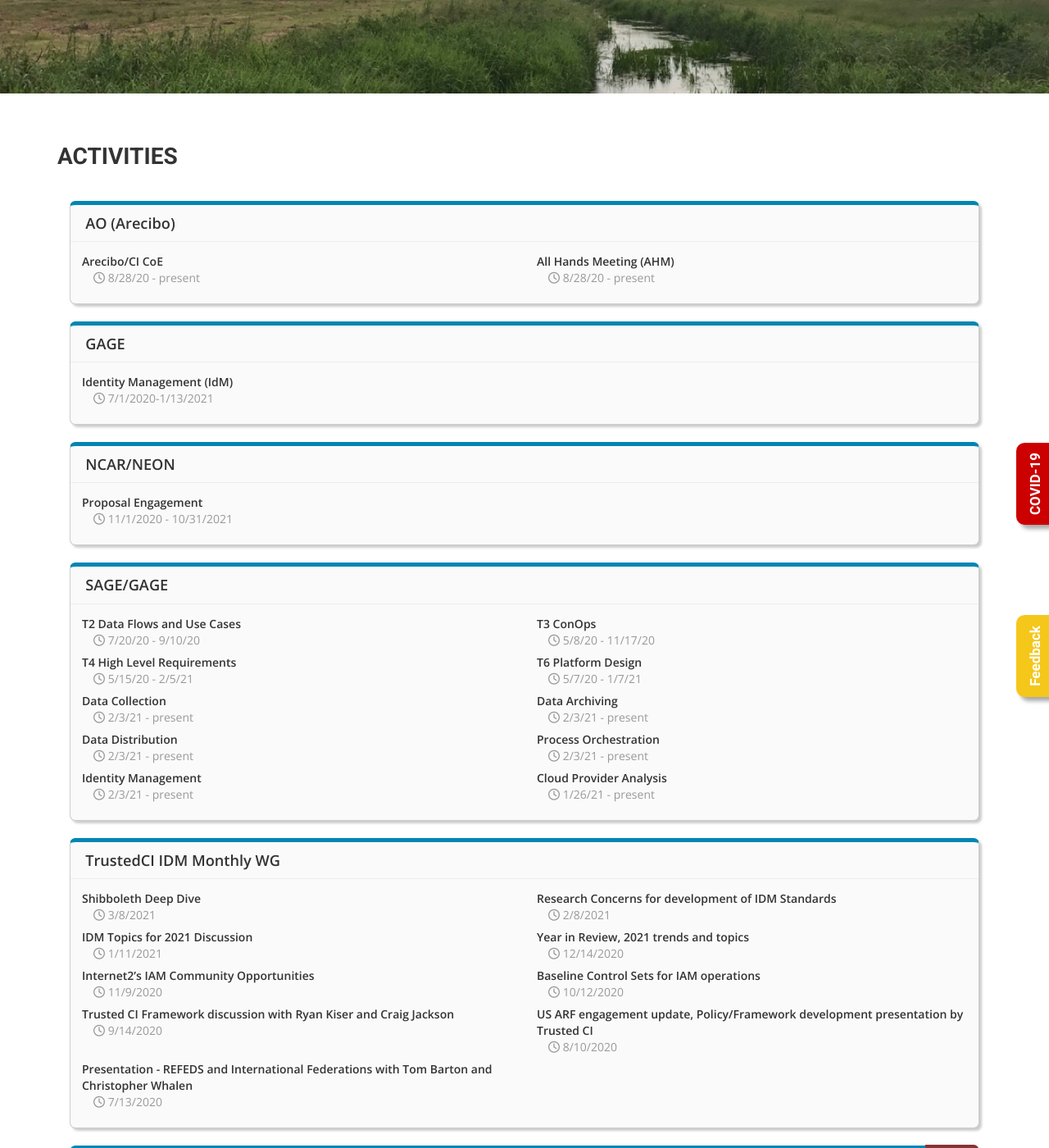
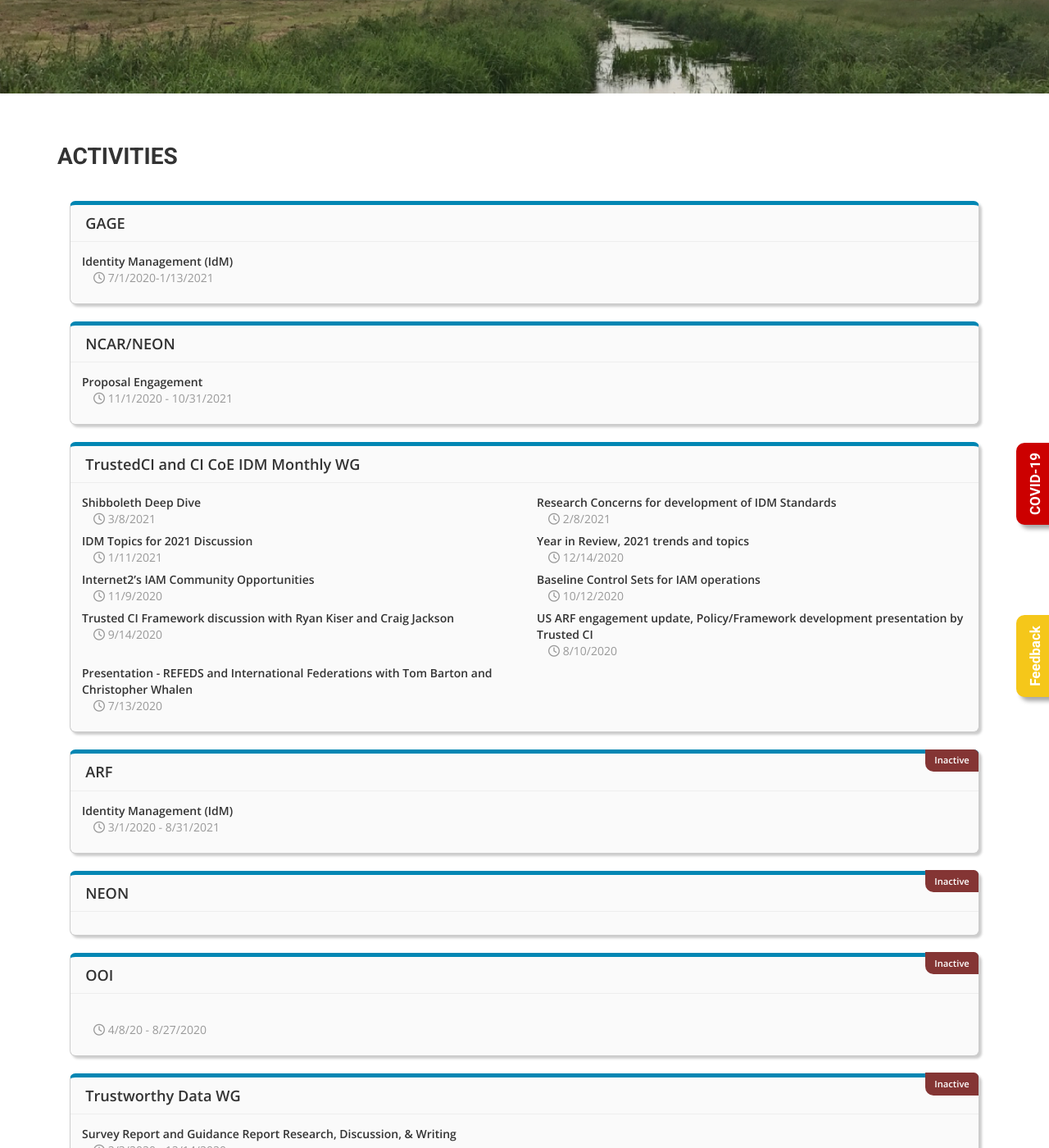
Before and after one commit to cicoe/cicoe.github.io, a Jekyll site: the page built from activities.html, in a window 1280 px wide and 1400 px high, scrolled down 278 px. Shown: the whole window at 82% size. Built offline with Jekyll 4.4.1, drawn with Linux system fonts in a browser that asks for light colours; nearby versions of some CDN libraries; some web fonts are replaced; some of the changed text lies outside the part shown.

Commit message:
Per Ewa, removed all that aren't public

```diff
--- a/_data/activities.yml
+++ b/_data/activities.yml
@@ -1,27 +1,3 @@
-- facility: SAGE/GAGE
-  active: true
-  activities:
-    - title: T2 Data Flows and Use Cases
-      timeframe: 7/20/20 - 9/10/20
-    - title: T3 ConOps
-      timeframe: 5/8/20 - 11/17/20
-    - title: T4 High Level Requirements
-      timeframe: 5/15/20 - 2/5/21
-    - title: T6 Platform Design
-      timeframe: 5/7/20 - 1/7/21
-    - title: Data Collection
-      timeframe: 2/3/21 - present
-    - title: Data Archiving
-      timeframe: 2/3/21 - present
-    - title: Data Distribution
-      timeframe: 2/3/21 - present
-    - title: Process Orchestration
-      timeframe: 2/3/21 - present
-    - title: Identity Management
-      timeframe: 2/3/21 - present
-    - title: Cloud Provider Analysis
-      timeframe: 1/26/21 - present
-
 - facility: GAGE
   active: true
   activities:
@@ -40,25 +16,9 @@
     - title: Identity Management (IdM)
       timeframe: 3/1/2020 - 8/31/2021
 
-- facility: ARF-R2R
+- facility: NEON
   active: false
   activities:
-    - title:
-      timeframe: 2/12/2020 - 6/30/2020
-
-- facility: CHESS
-  active: false
-  activities:
-    - title:
-      timeframe: 4/8/2020
-
-- facility: AO (Arecibo)
-  active: true
-  activities:
-    - title: Arecibo/CI CoE
-      timeframe: 8/28/20 - present
-    - title: All Hands Meeting (AHM)
-      timeframe: 8/28/20 - present
 
 - facility: NCAR/NEON
   active: true
@@ -66,19 +26,13 @@
     - title: Proposal Engagement
       timeframe: 11/1/2020 - 10/31/2021
 
-- facility: NHERI SimCenter
-  active: false
-  activities:
-    - title: WBS
-      timeframe: 9/16/2020 - 10/1/2020
-
 - facility: Trustworthy Data WG
   active: false
   activities:
     - title: Survey Report and Guidance Report Research, Discussion, & Writing
       timeframe: 2/3/2020 - 12/14/2020
 
-- facility: TrustedCI IDM Monthly WG
+- facility: TrustedCI and CI CoE IDM Monthly WG
   active: true
   activities:
     - title: Shibboleth Deep Dive
```
